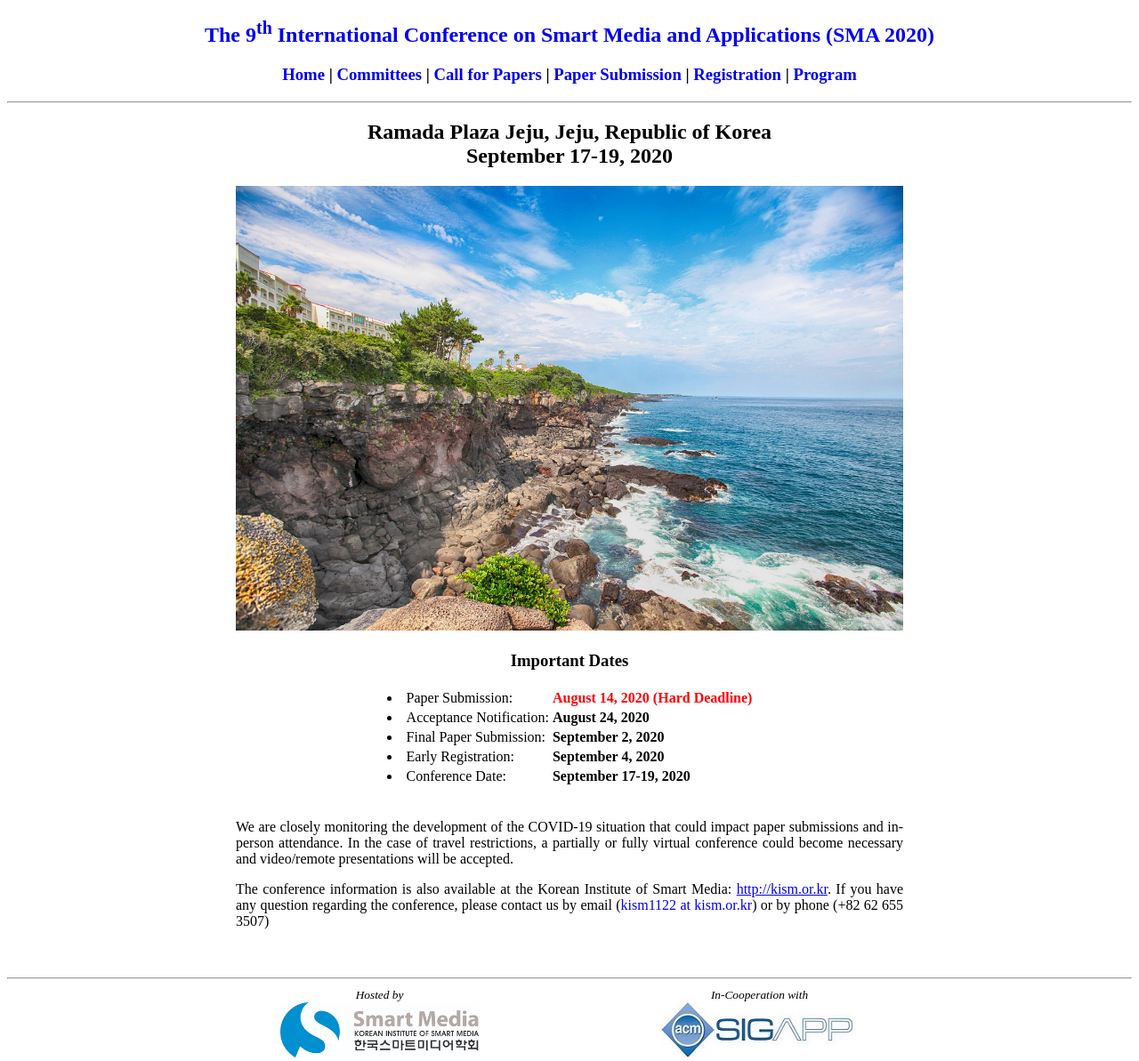
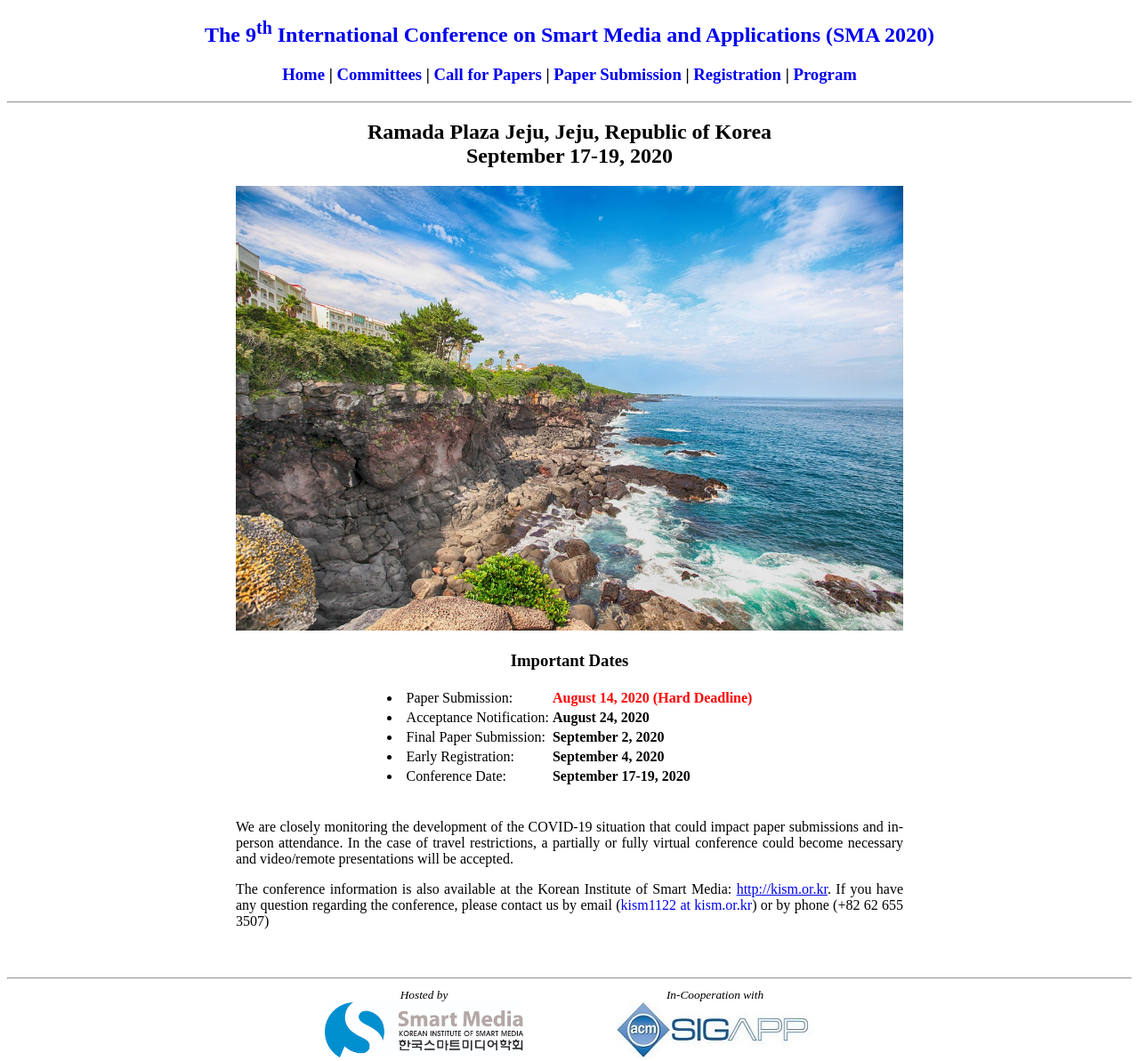
Before and after one commit to icea-conf/sma-2020.github.io, a Jekyll site: the page built from index.html, in a window 1280 px wide. Shown: the whole page at 89% size. Built offline with Jekyll 4.4.1, drawn with Linux system fonts in a browser that asks for light colours; the list of posts is cut into pages by our own code.

Commit message:
Update default.html

```diff
--- a/_layouts/default.html
+++ b/_layouts/default.html
@@ -31,13 +31,13 @@
     {{ content }}
 <hr>
     <div class="content">
-        <div style="float: left; padding-left: 50px;">
+        <div style="float: left; padding-left: 100px;">
             <center>
                 <a style="text-align: center; padding-top: 2px;"><small><i>Hosted by</i></small></a><br>
                 <a href="http://kism.or.kr" target="_blank"><img src="https://sma-2020.github.io/image/logo.png" alt="" style="width: 223px; height: 62px;"></a>
             </center>
         </div>
-        <div style="float: right; padding-right: 50px;">
+        <div style="float: right; padding-right: 100px;">
             <center>
                 <a style="text-align: center; padding-top: 2px;"><small><i>In-Cooperation with</i></small></a><br>
                 <a href="http://www.sigapp.org" target="_blank"><img src="https://sma-2020.github.io/image/SIGAPP2.jpg" alt="" style="width: 223px; height: 62px;"></a>
```
